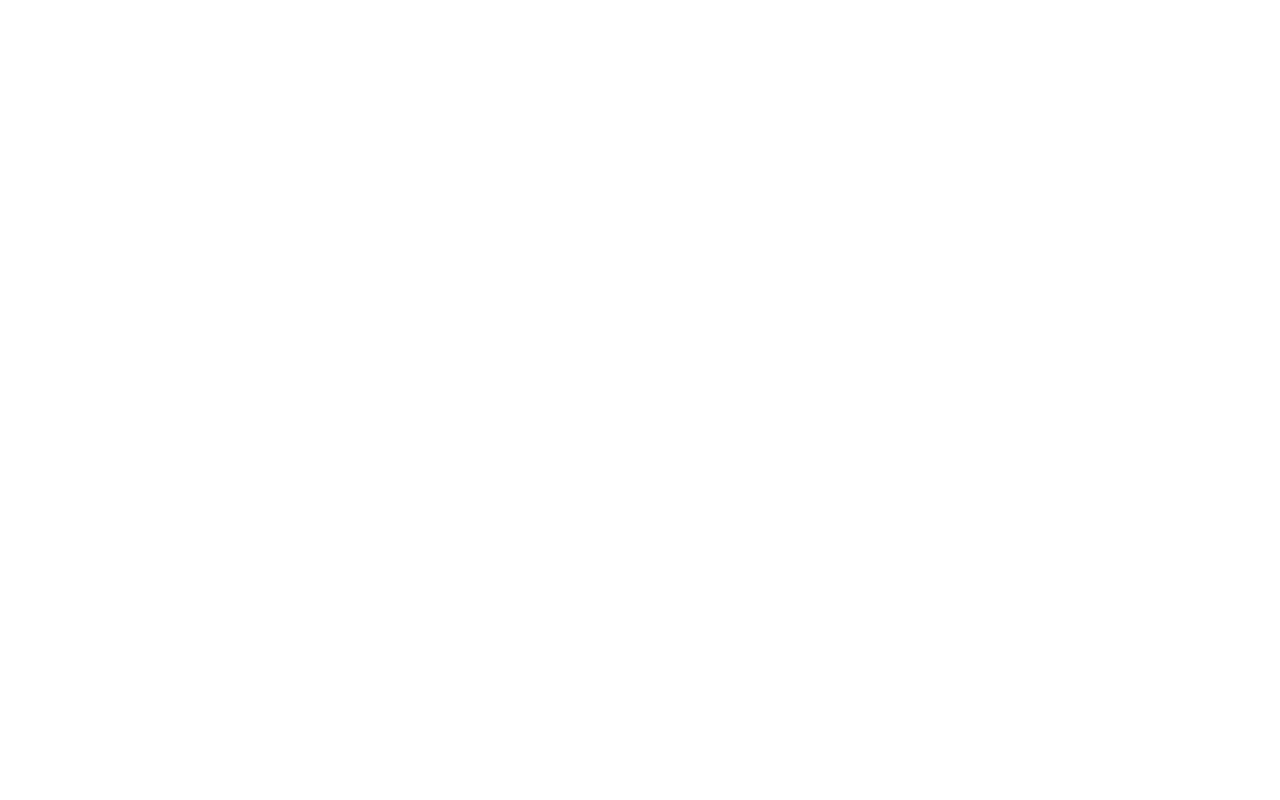
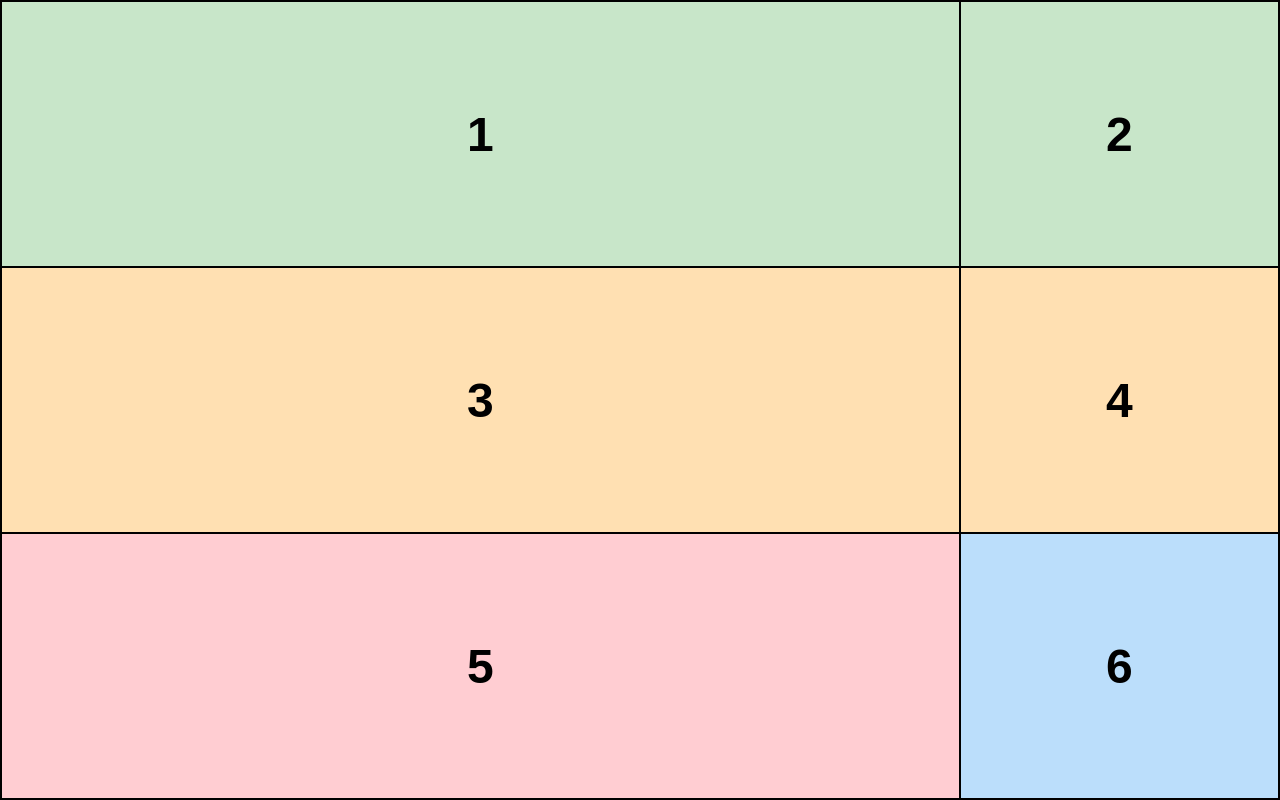
Before and after one commit to JE-orozco/Actividad-2, a plain HTML site: page Entrenamiento_2/Modelo_3/index.html in a window 1280 px wide. Drawn offline with Linux system fonts and the light colour scheme.

Commit message:
Se completa el htm y la version de escritorio del css para el modelo 3, entrenamiento 2

```diff
--- a/Entrenamiento_2/Modelo_1/estilos/styles.css
+++ b/Entrenamiento_2/Modelo_1/estilos/styles.css
@@ -27,7 +27,7 @@
 
 .seccion1 {
     grid-column: 1/3;
-    background-color: #c8e6c9;;
+    background-color: #c8e6c9;
 }
 
 .seccion2 {
--- /dev/null
+++ b/Entrenamiento_2/Modelo_3/estilos/styles.css
@@ -0,0 +1,44 @@
+*{
+    margin: 0;
+    padding: 0;
+    box-sizing: border-box;
+    font-family: Arial, Helvetica, sans-serif;
+}
+
+.contenedor-principal{
+    width: 100vw;
+    height: 100vh;
+    display: grid;
+
+    border: black solid 0.1rem;
+
+    grid-template-columns: 3fr 1fr;
+    grid-template-rows: 1fr 1fr 1fr;
+
+    overflow: hidden;
+}
+
+.seccion1, .seccion2, .seccion3, .seccion4, .seccion5, .seccion6{
+    border: black solid 0.1rem;
+    display: flex;
+    justify-content: center;
+    align-items: center;
+    font-weight: bolder;
+    font-size: 3rem;
+}
+
+.seccion1, .seccion2{
+    background-color: #c8e6c9;
+}
+
+.seccion3, .seccion4{
+    background-color: #ffe0b2
+}
+
+.seccion5{
+    background-color: #ffcdd2;
+}
+
+.seccion6{
+    background-color: #bbdefb;
+}
--- a/Entrenamiento_2/Modelo_3/index.html
+++ b/Entrenamiento_2/Modelo_3/index.html
@@ -3,9 +3,17 @@
 <head>
     <meta charset="UTF-8">
     <meta name="viewport" content="width=device-width, initial-scale=1.0">
-    <title>Document</title>
+    <title>Entrenamiendo 2, modelo 3</title>
+    <link rel="stylesheet" href="estilos/styles.css">
 </head>
 <body>
-
+    <main class="contenedor-principal">
+        <section class="seccion1">1</section>
+        <section class="seccion2">2</section>
+        <section class="seccion3">3</section>
+        <section class="seccion4">4</section>
+        <section class="seccion5">5</section>
+        <section class="seccion6">6</section>
+    </main>
 </body>
 </html>
```
